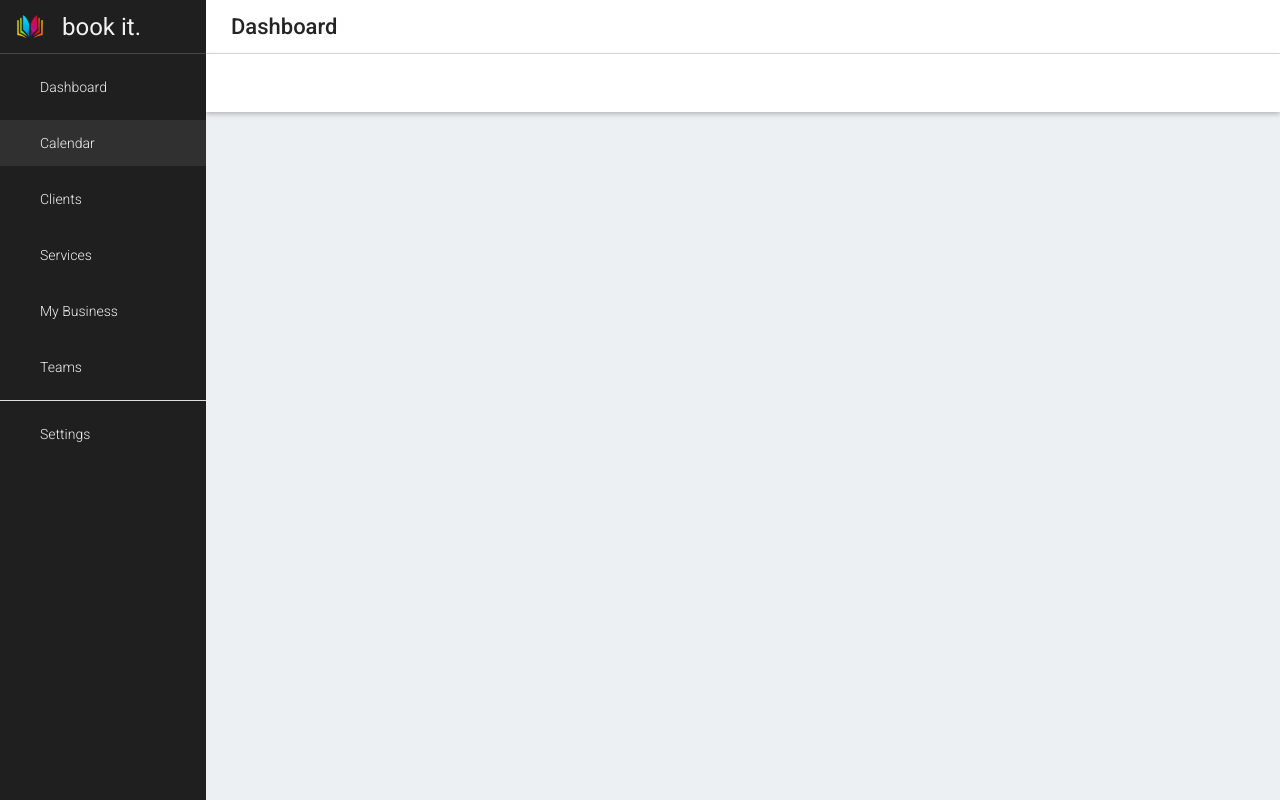
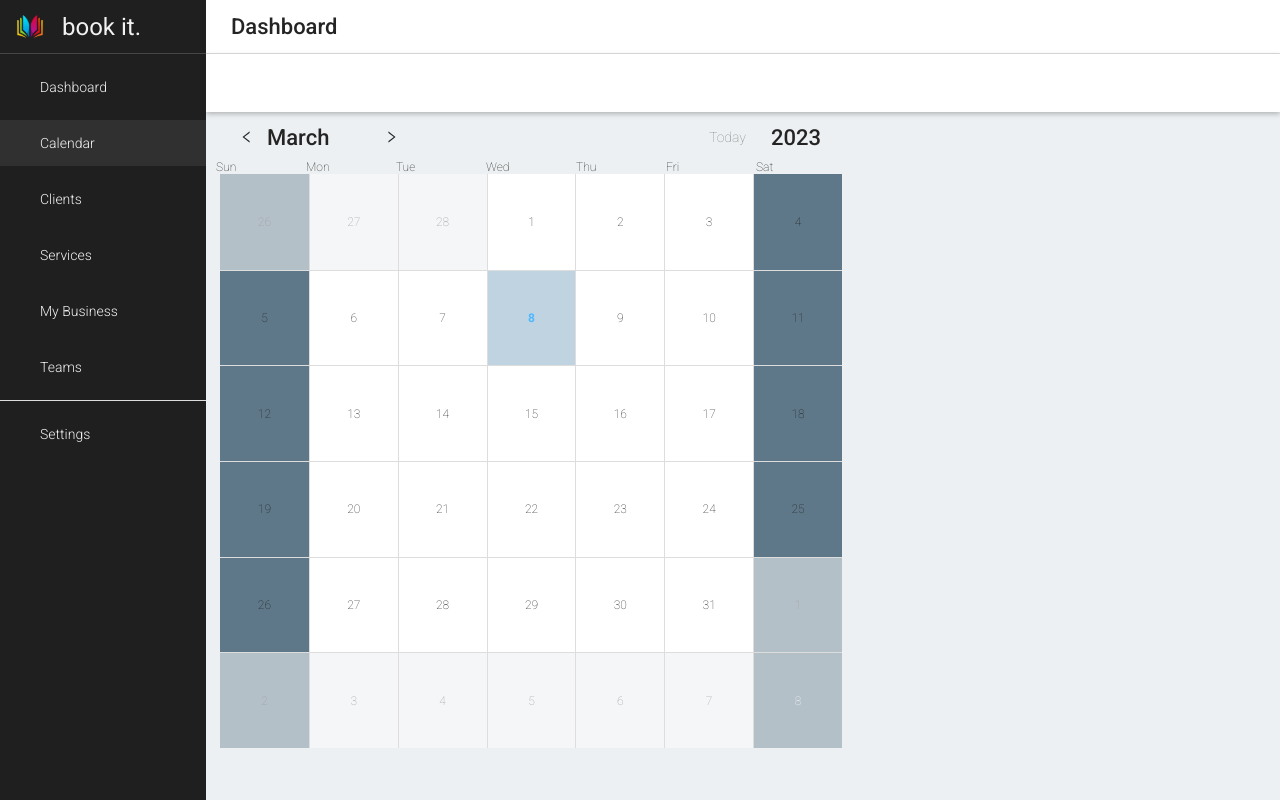
Before and after one commit to ryanhartwig/bookeasy, a Next.js app in the folder next/: page /calendar in a window 1280 px wide. Built offline with nearby package versions, Linux system fonts and the light colour scheme.

Commit message:
Apply minor styling overrides to the calendar component

```diff
--- a/next/package.json
+++ b/next/package.json
@@ -12,6 +12,7 @@
     "@types/node": "18.14.5",
     "@types/react": "18.0.28",
     "@types/react-dom": "18.0.11",
+    "clsx": "^1.2.1",
     "eslint": "8.35.0",
     "eslint-config-next": "13.2.3",
     "next": "13.2.3",
--- a/next/src/app/calendar/page.tsx
+++ b/next/src/app/calendar/page.tsx
@@ -2,6 +2,7 @@ import styles from './calendar.module.scss';
 
 
 import { SecondaryHeader } from "@/components/SecondaryHeader"
+import { Calendar } from '@/components/calendar/Calendar';
 
 export default function Page() {
 
@@ -11,7 +12,7 @@ export default function Page() {
 
       </SecondaryHeader>
       <div className={styles.content}>
-
+        <Calendar />
       </div>
     </div>
   )
--- /dev/null
+++ b/next/src/components/UI/ReactIconButton.css
@@ -0,0 +1,44 @@
+.ReactIconButton {
+  display: flex;
+  justify-content: center;
+  align-items: center;
+  flex-direction: column;
+
+  cursor: pointer;
+  background-color: transparent;
+
+  max-height: 40px;
+  min-height: 40px;
+  height: 40px;
+  max-width: 40px;
+  min-width: 40px;
+
+  transition: background-color 0.2s;
+}
+.ReactIconButton:hover {
+  background: rgba(255,255,255,0.08);
+}
+.ReactIconButton.active {
+  background-color: #1d2e6a
+}
+
+.rib-text {
+  font-size: 11px;
+}
+
+/* Force bounds on icon size to fit text evenly */
+.ReactIconButton > *:first-child {
+  min-height: 65%;
+  max-height: 65%;
+}
+
+.ReactIconButton > *:last-child {
+  min-height: 35%;
+  max-height: 35%;
+}
+
+/* No text (single element) */
+.ReactIconButton > *:first-child:last-child {
+  min-height: 100%;
+  max-height: 100%;
+}
--- /dev/null
+++ b/next/src/components/UI/ReactIconButton.tsx
@@ -0,0 +1,31 @@
+import clsx from 'clsx';
+import React from 'react';
+import './ReactIconButton.css';
+
+interface ReactIconButtonProps {
+  children?: React.ReactNode,
+  className?: string,
+  style?: React.CSSProperties,
+  onClick?: (...args: any) => any,
+  text?: string,
+  buttonSize?: string,
+  fontSize?: string,
+  active?: boolean,
+}
+
+export const ReactIconButton = ({children, fontSize, active = false, buttonSize, className = '', style, onClick, text}: ReactIconButtonProps) => {
+
+  const size = {
+    maxHeight: buttonSize,
+    minHeight: buttonSize,
+    maxWidth: buttonSize,
+    minWidth: buttonSize,
+  }
+
+  return (
+    <div style={{...size, ...style}} onClick={onClick} className={clsx('ReactIconButton', {active: active})}>
+      {children}
+      {text && <p className='rib-text noselect' style={{fontSize}}>{text}</p>}
+    </div>
+  )
+}
--- a/next/src/components/calendar/Calendar.tsx
+++ b/next/src/components/calendar/Calendar.tsx
@@ -1,13 +1,14 @@
+'use client';
+
 import './Calendar.css';
 
 import { Days } from './Days';
 
 /* React Icons */
 import { AiOutlineLeft, AiOutlineRight } from 'react-icons/ai';
-import { ReactIconButton } from '../ui/ReactIconButton';
+import { ReactIconButton } from '../UI/ReactIconButton';
 import { useCallback, useState } from 'react';
-import { days, months } from '../../utility/data/days_months';
-import { minMaxDate } from '../../utility/helpers/minMaxDate';
+import { getDayRange as minMaxDate } from '@/utility/functions/getDayRange';
 
 interface CalendarProps {
   showOptions?: boolean,
@@ -18,6 +19,9 @@ interface View {
   month: number,
   year: number,
 }
+
+export const days = ['Sunday', 'Monday', 'Tuesday', 'Wednesday', 'Thursday', 'Friday', 'Saturday'];
+export const months = ['January', 'February', 'March', 'April', 'May', 'June', 'July', 'August', 'September', 'October', 'November', 'December'];
 
 export const Calendar = ({showOptions, onSelect, selected}: CalendarProps) => {
 
@@ -67,7 +71,6 @@ export const Calendar = ({showOptions, onSelect, selected}: CalendarProps) => {
     onSelect && onSelect([min, max]);
   }, [max, min, onSelect]);
 
-  const blockInc = viewing.month === today.getMonth() && viewing.year === today.getFullYear();
 
   return (
     <div className='Calendar'>
@@ -75,21 +78,19 @@ export const Calendar = ({showOptions, onSelect, selected}: CalendarProps) => {
       <div className='Calendar-period noselect'>
         <div className='Calendar-period-month'>
           {/* Month with < / > inc options when showOptions is true */}
-          {showOptions &&
-            <ReactIconButton buttonSize='30px' onClick={() => onMonthSwitch(0)} style={{borderRadius: '12px'}}>
-              <AiOutlineLeft size={15}/>
-            </ReactIconButton> }
 
+          <ReactIconButton buttonSize='30px' onClick={() => onMonthSwitch(0)} style={{borderRadius: '12px'}}>
+            <AiOutlineLeft size={15}/>
+          </ReactIconButton>
           <h2>{months[viewing.month]}</h2>
 
-          {!blockInc && showOptions &&
-            <ReactIconButton buttonSize='30px' onClick={() => onMonthSwitch(2)} style={{borderRadius: '12px'}}>
-              <AiOutlineRight size={15}/>
-            </ReactIconButton>}
+          <ReactIconButton buttonSize='30px' onClick={() => onMonthSwitch(2)} style={{borderRadius: '12px'}}>
+            <AiOutlineRight size={15}/>
+          </ReactIconButton>
         </div>
         <div className='Calendar-reset'>
           <h2>{viewing.year}</h2>
-          {showOptions && <p onClick={reset}>Today</p>}
+          <p onClick={reset}>Today</p>
         </div>
       </div>
 
--- a/next/src/components/calendar/Day.css
+++ b/next/src/components/calendar/Day.scss
@@ -8,7 +8,8 @@
   max-width: calc(100% / 7);
   max-height: calc(100% / 6);
 
-  padding: 0.2vh;
+  border-left: 1px solid var(--dividers);
+  border-top: 1px solid var(--dividers);
 }
 
 .Day-content {
@@ -19,8 +20,7 @@
   align-items: center;
   flex-direction: column;
 
-  background: #302D2D;
-  border-radius: 8px;
+  background: #ffffff;
 
   width: 100%;
   height: 100%;
@@ -34,7 +34,6 @@
   font-size: clamp(10px, 16px, 1.5vh);
   font-weight: 200;
 }
-
 
 /* Conditional Styling */
 .Day-content.out-of-view {
--- a/next/src/components/calendar/Day.tsx
+++ b/next/src/components/calendar/Day.tsx
@@ -1,10 +1,11 @@
-import './Day.css';
+'use client';
+
+import './Day.scss';
 
 import clsx from 'clsx';
 
-import { IoIosFlash } from 'react-icons/io';
-import { minMaxDate } from '../../utility/helpers/minMaxDate';
-import { useAppSelector } from '../../utility/helpers/hooks';
+import { getDayRange as minMaxDate } from '@/utility/functions/getDayRange';
+import { CSSProperties } from 'react';
 
 interface DayProps {
   date: Date,
@@ -14,34 +15,29 @@ interface DayProps {
   }
   onSelect?: ([min, max]: [number, number]) => any,
   selected?: [number, number],
+  style?: CSSProperties,
 }
 
-export const Day = ({date, viewing, onSelect, selected}: DayProps) => {
+export const Day = ({date, style, viewing, onSelect, selected}: DayProps) => {
 
   const today = new Date();
   const ss = [0, 6].includes(date.getDay());
 
-  const data = useAppSelector(s => s.workoutData.routineData);
-
   const [rangeMin, rangeMax] = minMaxDate(date);
-  const session = data.some(d => rangeMin <= d.start_date && rangeMax >= d.start_date);
 
   return (
     <div className={clsx('Day', {ss})}
       onClick={() => onSelect && onSelect([rangeMin, rangeMax])}
-      style={{cursor: onSelect && 'pointer'}}
+      style={{cursor: onSelect && 'pointer', ...style}}
     >
       <div className={clsx(
         'Day-content',
         {'out-of-view': viewing.month !== date.getMonth()},
         {'today': viewing.month === today.getMonth() && date.getDate() === today.getDate()},
         {ss},
-        {session},
         {'selected': selected?.includes(rangeMin)}
       )}>
-        {session && <IoIosFlash size={'85%'} className='Day-content-flash' />}
         <p>{date.getDate()}</p>
-
       </div>
     </div>
   )
--- a/next/src/components/calendar/Days.tsx
+++ b/next/src/components/calendar/Days.tsx
@@ -1,4 +1,6 @@
-import { useMemo } from 'react';
+'use client';
+
+import { CSSProperties, useMemo } from 'react';
 import { Day } from './Day';
 import './Days.css';
 
@@ -18,7 +20,7 @@ export const Days = ({date, viewing, selected, onSelect}: DaysProps) => {
     const weekDate = new Date(date);
     const array = new Array(42).fill(0);
 
-    return array.map((n, i) => {
+    return array.map((_, i) => {
       const day = weekDate.getDate();
       if (i && day === 0) {
         weekDate.setMonth(weekDate.getMonth() + 1);
@@ -33,7 +35,25 @@ export const Days = ({date, viewing, selected, onSelect}: DaysProps) => {
 
   return (
     <div className='Days'>
-      {days.map((d, i) => <Day key={`${i}-${d.getDate}`} selected={selected} onSelect={onSelect} date={d} viewing={viewing} />)}
+      {days.map((d, i) => {
+        const style: CSSProperties = {}
+
+        if (i < 7) {
+          style.borderTop = 'none';
+        }
+        if (i % 7 === 0) {
+          style.borderLeft = 'none';
+        }
+
+        return <Day
+          key={`${i}-${d.getDate}`}
+          selected={selected}
+          onSelect={onSelect}
+          date={d}
+          viewing={viewing}
+          style={style}
+        />
+      })}
     </div>
   )
 }
```
Also changed, not shown: 1 other file (tests, documents, lock files or other folders).
